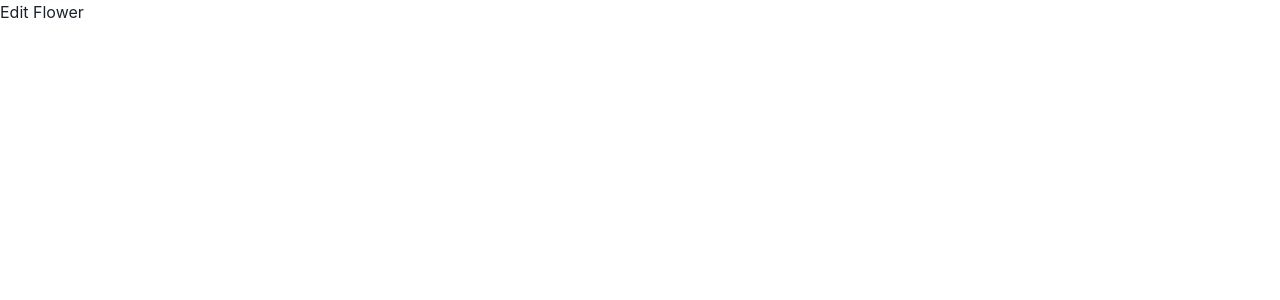
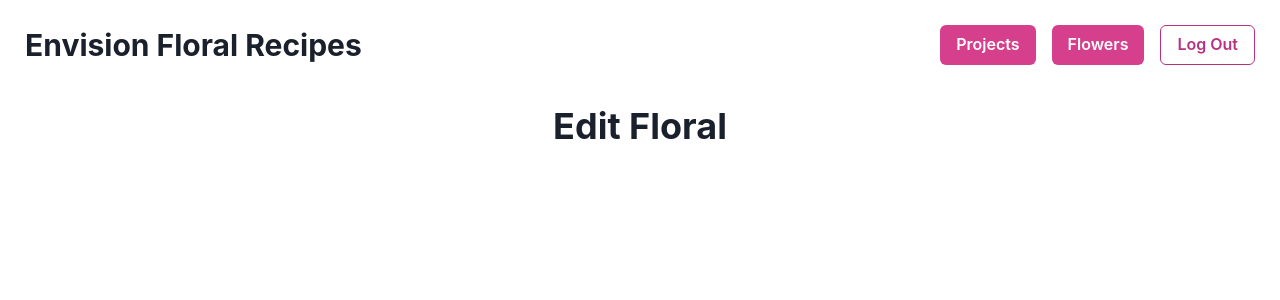
Before and after one commit to solidquartz/floral-recipes, a React (Vite) app in the folder client/: page /flowers/1/edit in a window 1280 px wide. Shown: the top 300 px of the page. Built offline with nearby package versions, Linux system fonts and the light colour scheme.

Commit message:
Created edit floral page and component

```diff
--- a/client/src/pages/EditFlower.jsx
+++ b/client/src/pages/EditFlower.jsx
@@ -1,5 +1,16 @@
 // import { Link } from "react-router-dom";
 
+import { Flex, Heading } from "@chakra-ui/react";
+import { Header } from "./components";
+
 export const EditFlower = () => {
-  return <div>Edit Flower</div>;
+  return (
+    <>
+      <Header />
+
+      <Flex justify="center" direction="column" align="center">
+        <Heading>Edit Floral</Heading>
+      </Flex>
+    </>
+  );
 };
```
Also changed, not shown: client/src/pages/components/EditFlowerComponent.jsx (added).
